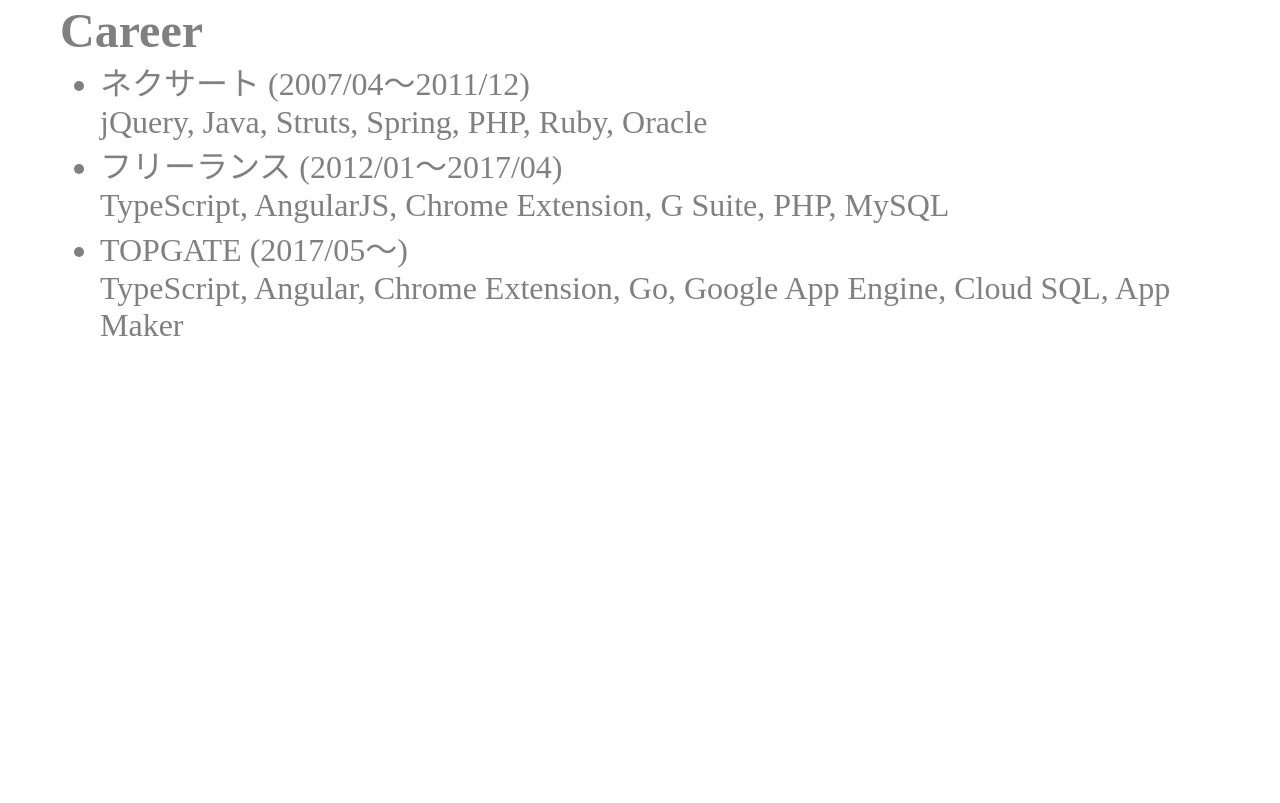
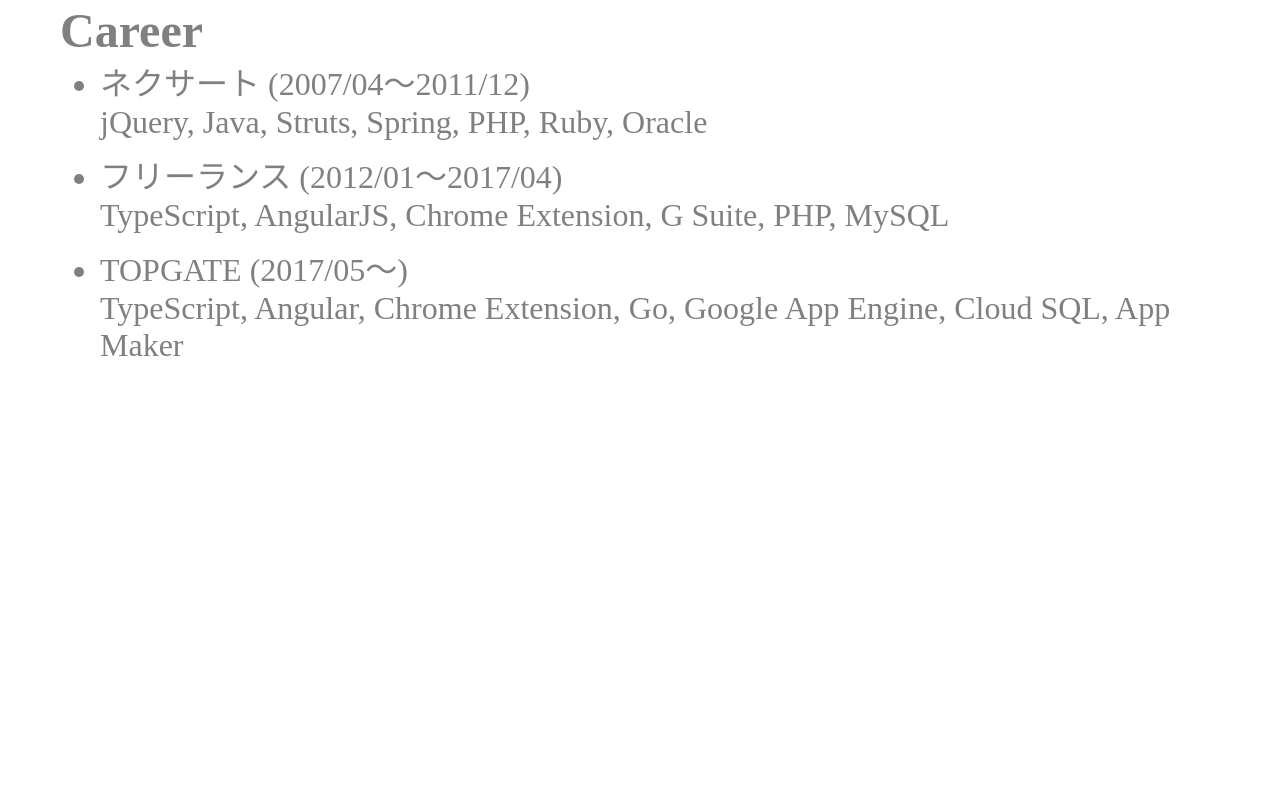
Before and after one commit to howdy39/howdy39.github.io, a website: page index.html in a window 1280 px wide. Shown: the part 1037-1840 px from the top of the page. Drawn offline with Linux system fonts and the light colour scheme.

Commit message:
UIを調整

```diff
--- a/css/index.css
+++ b/css/index.css
@@ -73,6 +73,10 @@
 .post > section {
   min-height: 100vh;
   padding: 60px;
+}
+
+.post > section > ul > li {
+  margin-bottom: 10px;
 }
 
 /* 自己紹介 */
```
